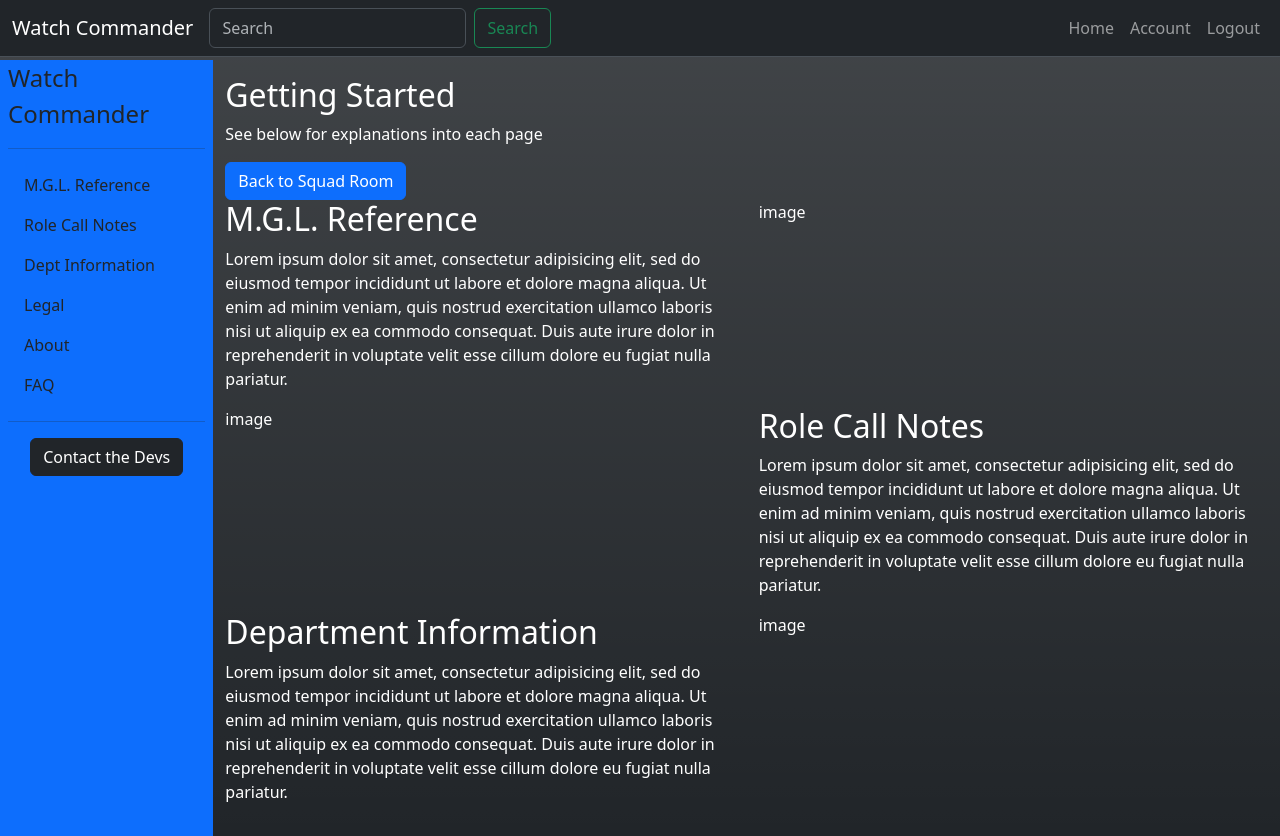
After one commit to kd1882/watch-commander, a Flask app: page /getting_started in a window 1280 px wide. The commit adds this page. Run offline with Flask 3, Linux system fonts and the light colour scheme; the visitor is signed in with stand-in values (Sample User, id 1).

Commit message:
feat: :construction: html pages, docs, template controller
Added jupyter notebooks to docs for troubleshooting, added template_controller updates to manager rolling around to each page to keep from cluttering up the heavy lifting of the other controller functions

API no longer works for MGL, big sad.

```diff
--- a/flask_app/controllers/template_controller.py
+++ b/flask_app/controllers/template_controller.py
@@ -20,6 +20,95 @@ def dashboard():
         user = User.get_by_id(session['user_id'])
         return render_template('dashboard.html', user = user)
 
+# getting started page
+@app.route('/getting_started')
+def getting_started():
+    if not session.get('user_id'):
+        flash("Please login to access the application")
+        return redirect('/')
+    else:
+        return render_template('getting_started.html')
+
+# mgl_reference page
+@app.route('/mgl_reference')
+def mgl_reference():
+    if not session.get('user_id'):
+        flash("Please login to access the application")
+        return redirect('/')
+    else:
+        user = User.get_by_id(session['user_id'])
+        return render_template('mgl_reference.html', user = user)
+
+# role call notes page
+@app.route('/role_call_notes')
+def role_call_notes():
+    if not session.get('user_id'):
+        flash("Please login to access the application")
+        return redirect('/')
+    else:
+        user = User.get_by_id(session['user_id'])
+        return render_template('rolecall_notes.html', user = user)
+
+# dept info page
+@app.route('/dept_info')
+def dept_info():
+    if not session.get('user_id'):
+        flash("Please login to access the application")
+        return redirect('/')
+    else:
+        user = User.get_by_id(session['user_id'])
+        return render_template('dept_information.html', user = user)
+
+# legal page
+@app.route('/legal')
+def legal():
+    if not session.get('user_id'):
+        flash("Please login to access the application")
+        return redirect('/')
+    else:
+        user = User.get_by_id(session['user_id'])
+        return render_template('legal.html', user = user)
+
+# about page
+@app.route('/about')
+def about():
+    if not session.get('user_id'):
+        flash("Please login to access the application")
+        return redirect('/')
+    else:
+        user = User.get_by_id(session['user_id'])
+        return render_template('about.html', user = user)
+
+# faq page
+@app.route('/faq')
+def faq():
+    if not session.get('user_id'):
+        flash("Please login to access the application")
+        return redirect('/')
+    else:
+        user = User.get_by_id(session['user_id'])
+        return render_template('faq.html', user = user)
+
+# contact the devs page
+@app.route('/contact')
+def contact():
+    if not session.get('user_id'):
+        flash("Please login to access the application")
+        return redirect('/')
+    else:
+        user = User.get_by_id(session['user_id'])
+        return render_template('contact.html', user = user)
+
+# account management page
+@app.route('/account_management')
+def account_management():
+    if not session.get('user_id'):
+        flash("Please login to access the application")
+        return redirect('/')
+    else:
+        user = User.get_by_id(session['user_id'])
+        return render_template('manage_account.html', user = user)
+
 #  Logout success
 @app.route('/logout/success')
 def logout_success():
--- a/flask_app/templates/dashboard_base.html
+++ b/flask_app/templates/dashboard_base.html
@@ -37,7 +37,7 @@
                         {% block nav_item %}{% endblock nav_item %}
                         <li class="nav-item d-flex">
                             <a class="nav-link" href="/dashboard">Home</a>
-                            <a class="nav-link" href="/Account">Account</a>
+                            <a class="nav-link" href="/account_management">Account</a>
                             <a class="nav-link" href="/logout">Logout</a>
                         </li>
                     </ul>
@@ -49,84 +49,54 @@
         <div class="row flex-nowrap">
             <div class="col-auto col-md-3 col-xl-2 px-sm-2 px-0 bg-primary">
 
-                <a href="/" class="d-flex align-items-center mb-3 mb-md-0 me-md-auto text-dark text-decoration-none">
-                    <svg class="bi pe-none me-2" width="40" height="32">
-                        <use xlink:href="#bootstrap"></use>
-                    </svg>
-                    <span class="fs-4">Sidebar</span>
+                <a href="/dashboard" class="d-flex align-items-center mb-3 mb-md-0 me-md-auto text-dark text-decoration-none">
+                    <span class="fs-4">Watch Commander</span>
                 </a>
                 <hr>
                 <ul class="nav nav-pills flex-column mb-auto">
                     <li class="nav-item">
-                        <a href="#" class="nav-link text-dark" aria-current="page">
-                            <svg class="bi pe-none me-2" width="16" height="16">
-                                <use xlink:href="#home"></use>
-                            </svg>
+                        <a href="/mgl_reference" class="nav-link text-dark" aria-current="page">
                             M.G.L. Reference
                         </a>
                     </li>
                     <li>
-                        <a href="#" class="nav-link text-dark">
-                            <svg class="bi pe-none me-2" width="16" height="16">
-                                <use xlink:href="#speedometer2"></use>
-                            </svg>
+                        <a href="/role_call_notes" class="nav-link text-dark">
                             Role Call Notes
                         </a>
                     </li>
                     <li>
-                        <a href="#" class="nav-link text-dark">
-                            <svg class="bi pe-none me-2" width="16" height="16">
-                                <use xlink:href="#table"></use>
-                            </svg>
-                            Report Summary
-                        </a>
-                    </li>
-                    <li>
-                        <a href="#" class="nav-link text-dark">
-                            <svg class="bi pe-none me-2" width="16" height="16">
-                                <use xlink:href="#grid"></use>
-                            </svg>
+                        <a href="/dept_info" class="nav-link text-dark">
                             Dept Information
                         </a>
                     </li>
                     <li>
-                        <a href="#" class="nav-link text-dark">
-                            <svg class="bi pe-none me-2" width="16" height="16">
-                                <use xlink:href="#people-circle"></use>
-                            </svg>
+                        <a href="/legal" class="nav-link text-dark">
                             Legal
                         </a>
                     </li>
                     <li>
-                        <a href="#" class="nav-link text-dark">
-                            <svg class="bi pe-none me-2" width="16" height="16">
-                                <use xlink:href="#people-circle"></use>
-                            </svg>
+                        <a href="/about" class="nav-link text-dark">
                             About
                         </a>
                     </li>
                     <li>
-                        <a href="#" class="nav-link text-dark">
-                            <svg class="bi pe-none me-2" width="16" height="16">
-                                <use xlink:href="#people-circle"></use>
-                            </svg>
+                        <a href="/faq" class="nav-link text-dark">
                             FAQ
                         </a>
                     </li>
                 </ul>
                 <hr>
                 <div class="col d-flex align-items-center mt-2 mb-2 justify-content-center">
-                    <a href="#" class="btn btn-dark">Contact the Devs</a>
+                    <a href="/contact" class="btn btn-dark">Contact the Devs</a>
                 </div>
 
             </div>
             <div class="col py-3">
-                Content area...
+                {% block content %}
+
+                {% endblock content%}
             </div>
         </div>
-        {% block content %}
-
-        {% endblock content%}
     </div>
 </body>
 
--- /dev/null
+++ b/flask_app/templates/getting_started.html
@@ -0,0 +1,53 @@
+{% extends "dashboard_base.html" %}
+{% block title %}Getting Started{% endblock %}
+{% block content %}
+<div class="row text-white">
+    <div class="col">
+        <h2>Getting Started</h2>
+        <p>See below for explanations into each page</p>
+        <a href="/" class="btn btn-primary">Back to Squad Room</a>
+    </div>
+</div>
+<div class="row text-white">
+    <div class="col">
+        <h2>M.G.L. Reference</h2>
+        <p>Lorem ipsum dolor sit amet, consectetur adipisicing elit, sed
+            do eiusmod tempor incididunt ut labore et dolore magna
+            aliqua. Ut enim ad minim veniam, quis nostrud exercitation
+            ullamco laboris nisi ut aliquip ex ea commodo consequat.
+            Duis aute irure dolor in reprehenderit in voluptate velit esse
+            cillum dolore eu fugiat nulla pariatur. </p>
+    </div>
+    <div class="col">
+        <p>image</p>
+    </div>
+</div>
+<div class="row text-white">
+    <div class="col">
+        <p>image</p>
+    </div>
+    <div class="col">
+        <h2>Role Call Notes</h2>
+        <p>Lorem ipsum dolor sit amet, consectetur adipisicing elit, sed
+            do eiusmod tempor incididunt ut labore et dolore magna
+            aliqua. Ut enim ad minim veniam, quis nostrud exercitation
+            ullamco laboris nisi ut aliquip ex ea commodo consequat.
+            Duis aute irure dolor in reprehenderit in voluptate velit esse
+            cillum dolore eu fugiat nulla pariatur. </p>
+    </div>
+</div>
+<div class="row text-white">
+    <div class="col">
+        <h2>Department Information</h2>
+        <p>Lorem ipsum dolor sit amet, consectetur adipisicing elit, sed
+            do eiusmod tempor incididunt ut labore et dolore magna
+            aliqua. Ut enim ad minim veniam, quis nostrud exercitation
+            ullamco laboris nisi ut aliquip ex ea commodo consequat.
+            Duis aute irure dolor in reprehenderit in voluptate velit esse
+            cillum dolore eu fugiat nulla pariatur.</p>
+    </div>
+    <div class="col">
+        <p>image</p>
+    </div>
+</div>
+{% endblock %}
```
Also changed, not shown: flask_app/templates/about.html (added, +47 -0 lines), flask_app/templates/contact.html (added, +41 -0 lines), flask_app/templates/dashboard.html (+36 -1 lines), flask_app/templates/dept_information.html (added, +69 -0 lines), flask_app/templates/faq.html (added, +47 -0 lines), flask_app/templates/legal.html (added, +25 -0 lines), flask_app/templates/manage_account.html (added, +110 -0 lines), flask_app/templates/mgl_reference.html (added, +94 -0 lines), flask_app/templates/rolecall_notes.html (added, +43 -0 lines), README.md, docs/test_scripts/ma_legislature_conn.py (added), 1 other file.
